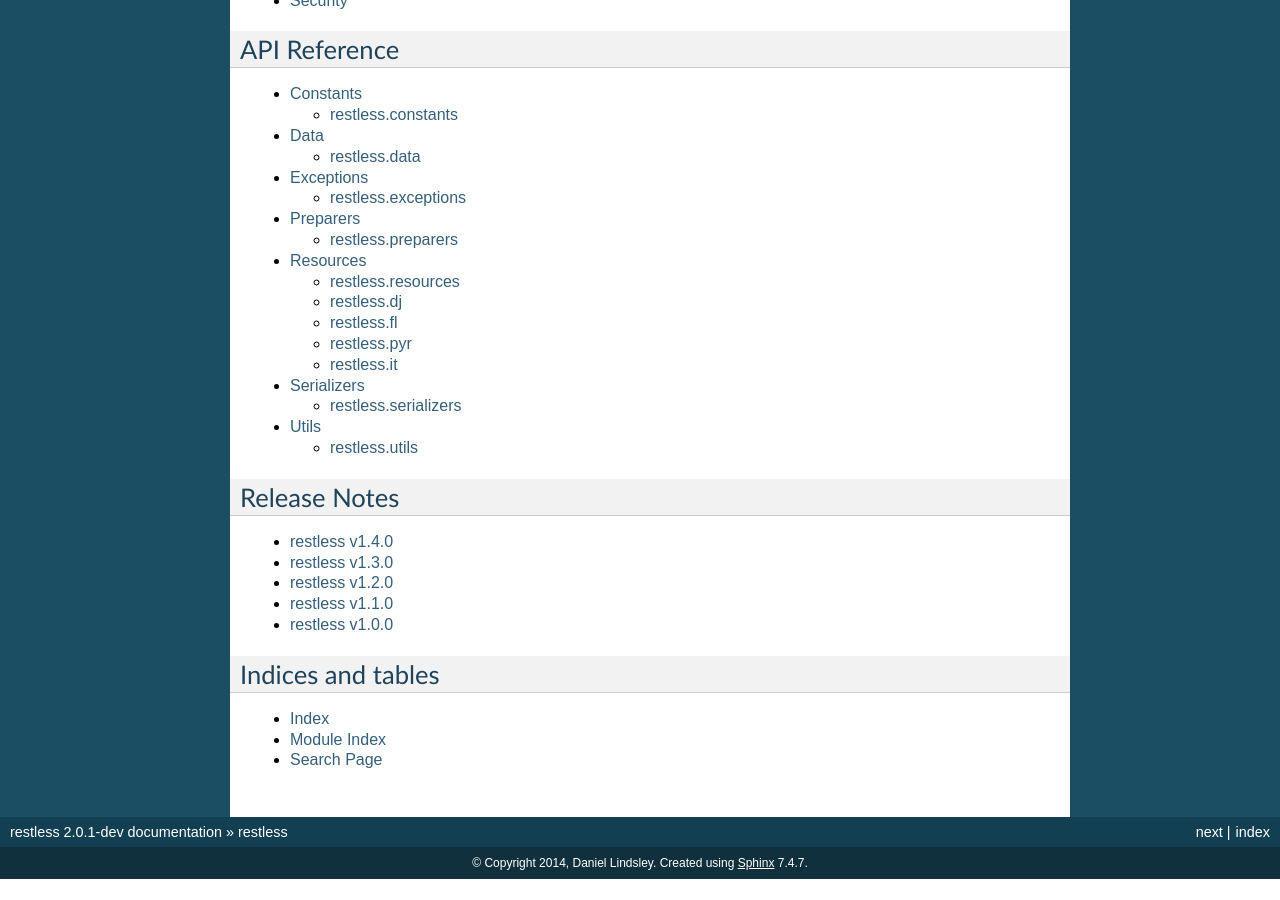
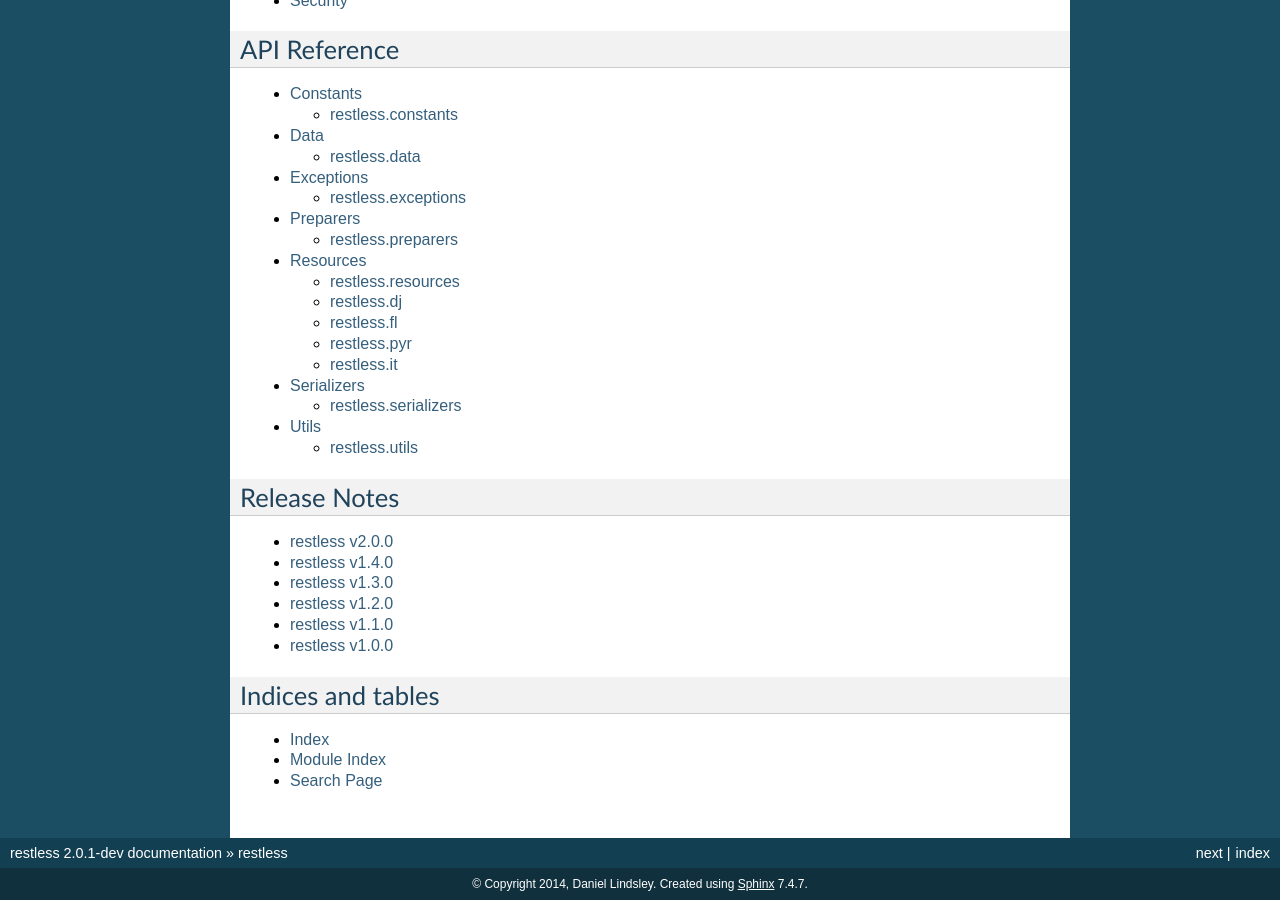
Before and after one commit to toastdriven/restless, a Sphinx documentation site: the page built from docs/index.rst, in a window 1280 px wide and 900 px high, scrolled down 1221 px. Built offline with Sphinx 7.4.7, drawn with Linux system fonts in a browser that asks for light colours; before the commit the page ends 2100 px from its top, so only the background shows below that.

Commit message:
Including the release notes for 2.0.0 on the index.

```diff
--- a/docs/index.rst
+++ b/docs/index.rst
@@ -74,6 +74,7 @@
 .. toctree::
    :maxdepth: 1
 
+   releasenotes/v2.0.0
    releasenotes/v1.4.0
    releasenotes/v1.3.0
    releasenotes/v1.2.0
```
